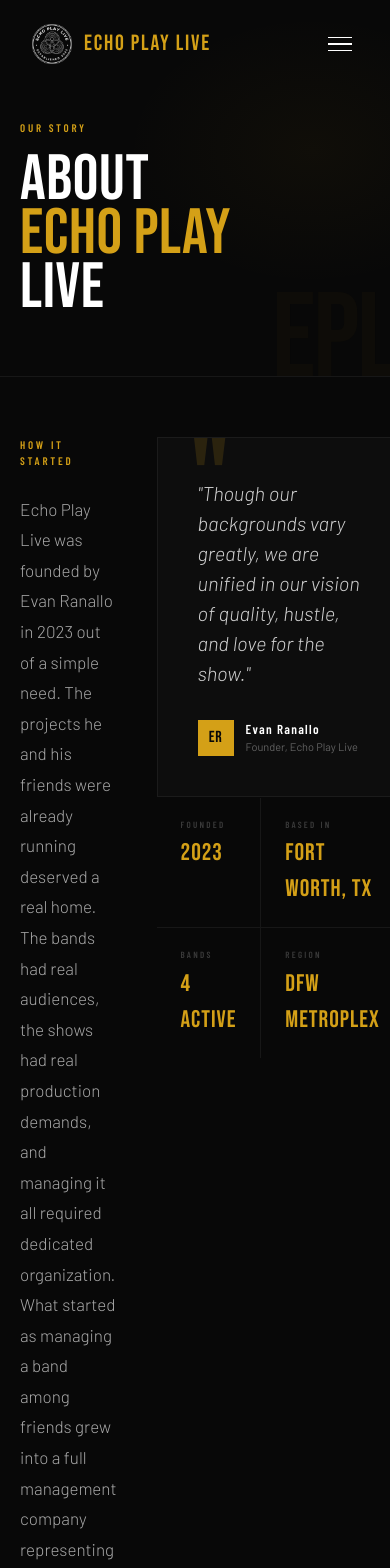
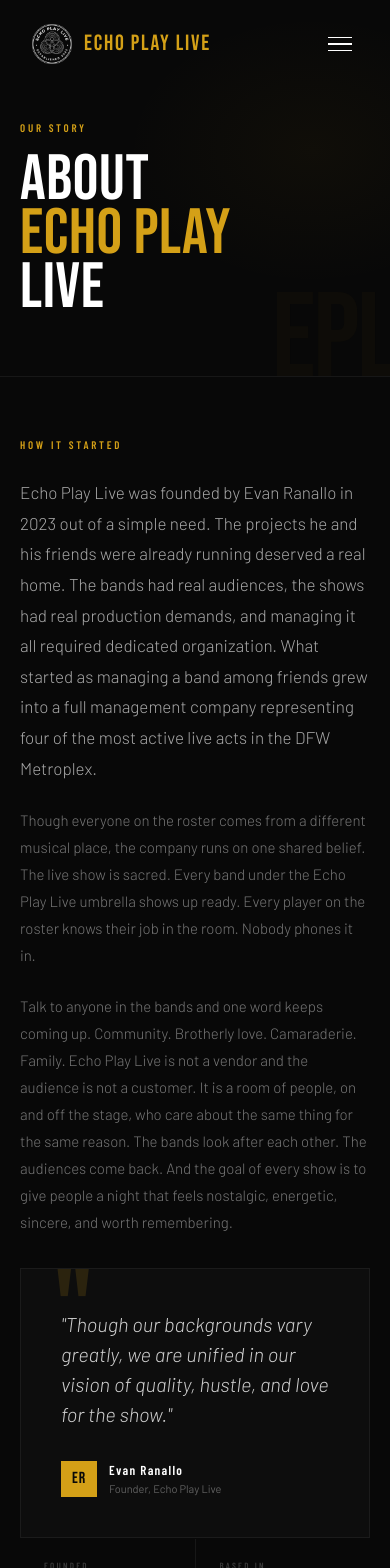
Before and after one commit to eranallo/echo-play-live-site, a Next.js app: page /about in a window 390 px wide. Shown: the top 1568 px of the page. Built offline with nearby package versions, Linux system fonts and the light colour scheme; a web font is replaced by a local one.

Commit message:
Add files via upload

```diff
--- a/app/about/page.js
+++ b/app/about/page.js
@@ -114,7 +114,7 @@ export default function AboutPage() {
           borderBottom: '1px solid rgba(255,255,255,0.06)',
         }}>
           <div style={{ maxWidth: '1400px', margin: '0 auto' }}>
-            <div style={{
+            <div className="origin-story-grid" style={{
               display: 'grid',
               gridTemplateColumns: '1fr 1fr',
               gap: 'clamp(40px, 8vw, 120px)',
--- a/app/globals.css
+++ b/app/globals.css
@@ -627,6 +627,17 @@ body {
   }
 }
 
+/* ─── ABOUT PAGE ORIGIN STORY GRID — mobile collapse (Phase 21) ─────────── */
+/* The "How It Started" section uses a 1fr 1fr desktop grid that needs to
+   stack on mobile, otherwise the story paragraphs get squeezed to ~150px
+   wide and wrap after every two words. */
+@media (max-width: 768px) {
+  .origin-story-grid {
+    grid-template-columns: 1fr !important;
+    gap: clamp(32px, 8vw, 56px) !important;
+  }
+}
+
 /* ─── INTERVIEW <details> OPEN/CLOSED STATE (Phase 19) ─────────────── */
 /* Rotates the '+' summary toggle to look like '×' when the section is open.
    Also kills the default ▶ marker so our custom toggle is the only affordance. */
```
